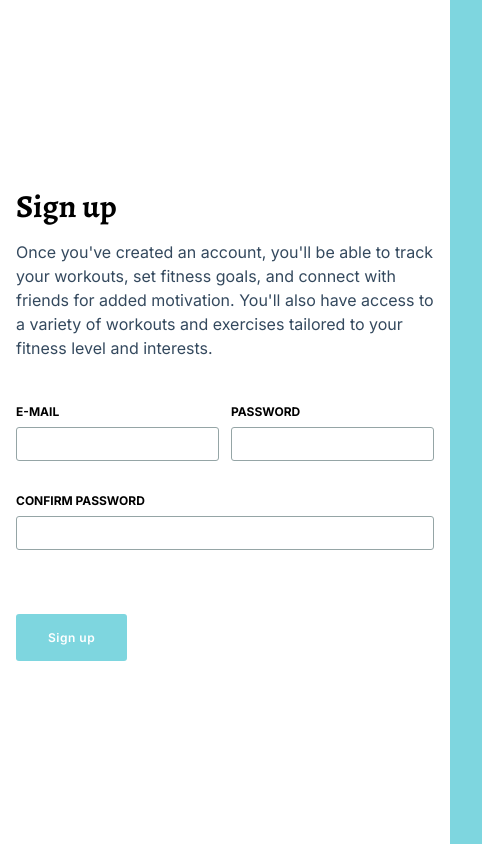
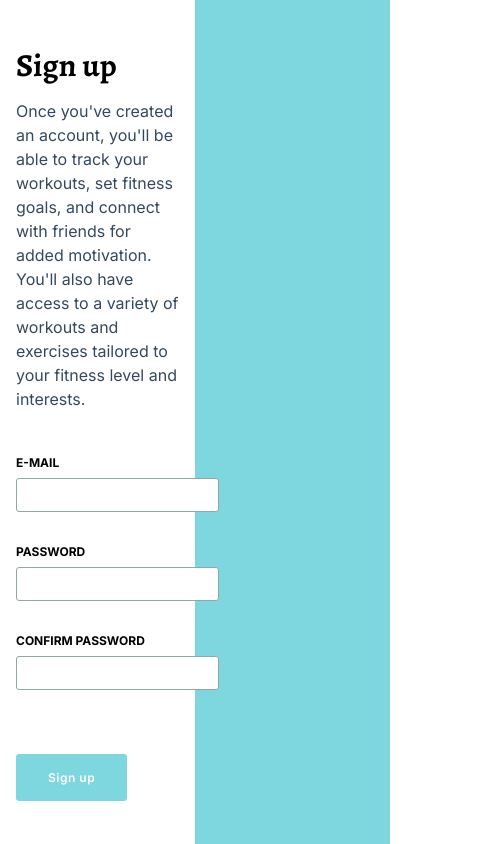
Before and after one commit to diederikeen/fitness-application, a Next.js app: page / in a window 390 px wide. Shown: the whole page, 482 px wide, since content can reach past the window. Built offline with nearby package versions, Linux system fonts and the light colour scheme; no server answers.

Commit message:
feature: make FormComposer.tsx responsive

```diff
--- a/components/FormComposer/FormComposer.tsx
+++ b/components/FormComposer/FormComposer.tsx
@@ -25,24 +25,38 @@ export function FormComposer({
 }: Props) {
   const formContext = useFormikContext();
   const { errors, touched } = formContext as unknown as Record<string, any>;
+
   return (
     <form onSubmit={formContext.handleSubmit}>
       <Box
         css={{
+          containerType: "inline-size",
           display: "grid",
           columnGap: `$${columnGap}`,
           rowGap: `$${rowGap}`,
+
+          ".child-container": {
+            gridTemplateColumns: "1fr",
+          },
+
+          "@container(min-width: 420px)": {
+            ".child-container": {
+              gridTemplateColumns: "unset",
+              gridAutoFlow: "column",
+            },
+          },
         }}
       >
-        {fields.map((field) => {
+        {fields.map((field, index) => {
           const isGroup = Array.isArray(field);
           return isGroup ? (
             <Box
+              key={index}
+              className="child-container"
               css={{
                 display: "grid",
                 columnGap: `$${columnGap}`,
                 rowGap: `$${rowGap}`,
-                gridTemplateColumns: `repeat(${field.length}, 1fr)`,
               }}
             >
               {field.map((childField) =>
```
